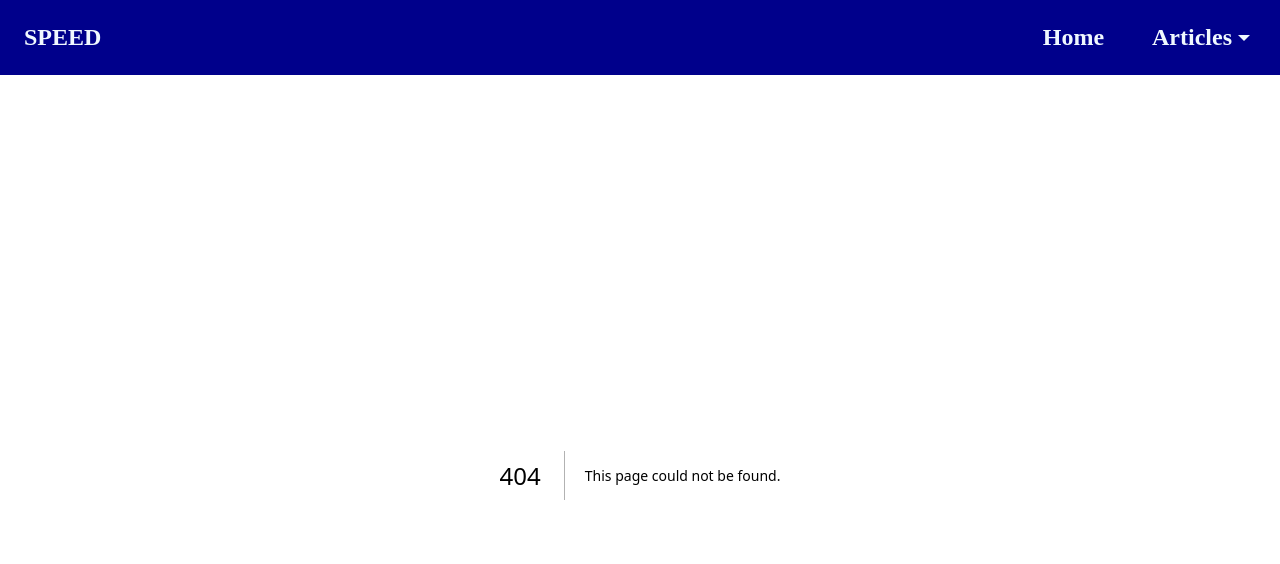
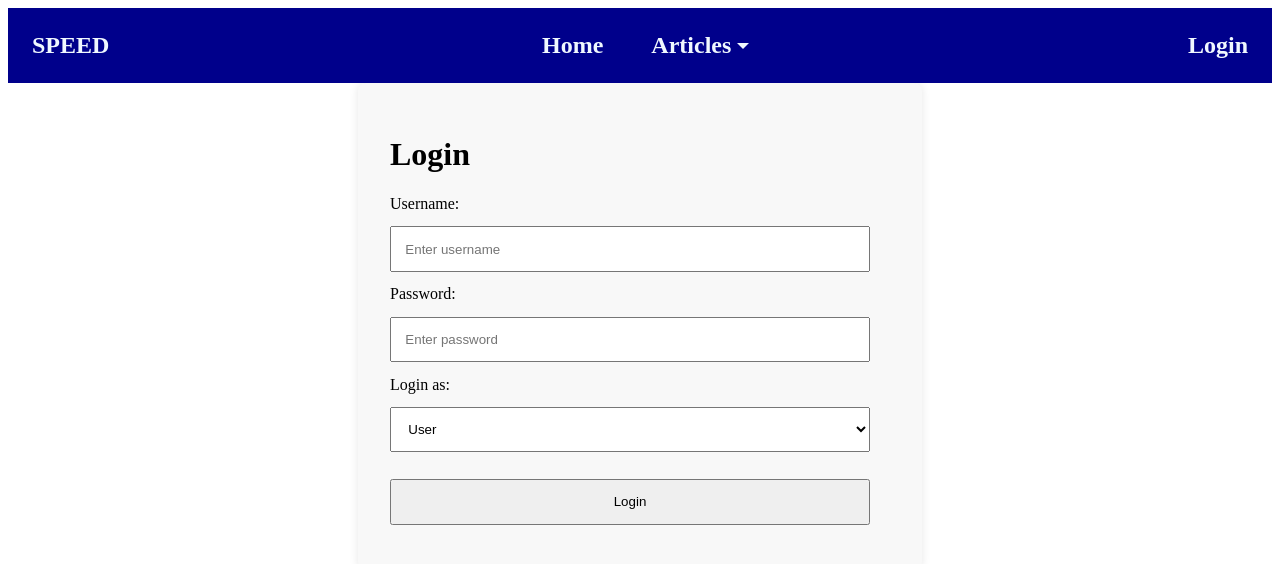
Before and after one commit to Madison-T/SPEED_Development_Articles, a Next.js app in the folder frontend/: page /login in a window 1280 px wide. Before the commit this address had no page. Shown: the top 564 px of the page. Built offline with nearby package versions, Linux system fonts and the light colour scheme.

Commit message:
Created pages for login user types

```diff
--- a/frontend/package.json
+++ b/frontend/package.json
@@ -17,7 +17,7 @@
     "react-dom": "^18",
     "react-hook-form": "^7.53.0",
     "react-icons": "^5.3.0",
-    "sass": "^1.79.4"
+    "sass": "^1.79.5"
   },
   "devDependencies": {
     "@testing-library/jest-dom": "^6.5.0",
--- a/frontend/src/components/PopulatedNavBar.tsx
+++ b/frontend/src/components/PopulatedNavBar.tsx
@@ -1,8 +1,17 @@
+// PopulatedNavBar.tsx
+import { useState } from "react";
 import { IoMdArrowDropdown } from "react-icons/io";
 import NavBar from "./nav/NavBar";
 import NavDropDown from "./nav/NavDropDown";
 import NavItem from "./nav/NavItem";
+
 const PopulatedNavBar = () => {
+  const [isLoggedIn, setIsLoggedIn] = useState(false); // Track login status
+
+  const handleLogout = () => {
+    setIsLoggedIn(false); // Set logout state
+  };
+
   return (
     <NavBar>
       <NavItem>SPEED</NavItem>
@@ -16,7 +25,17 @@ const PopulatedNavBar = () => {
           <NavItem route="/articles/new">Submit new</NavItem>
         </NavDropDown>
       </NavItem>
+      {!isLoggedIn ? (
+        <NavItem route="/login" end style={{ marginLeft: "auto" }}>
+          Login
+        </NavItem>
+      ) : (
+        <NavItem onClick={handleLogout} end style={{ marginLeft: "auto" }}>
+          Logout
+        </NavItem>
+      )}
     </NavBar>
   );
 };
+
 export default PopulatedNavBar;
--- /dev/null
+++ b/frontend/src/pages/admin-dashboard.tsx
@@ -0,0 +1,3 @@
+export default function AdminDashboard() {
+    return <h1>Admin Dashboard</h1>;
+  }
--- /dev/null
+++ b/frontend/src/pages/analyst-dashboard.tsx
@@ -0,0 +1,3 @@
+export default function AnalystDashboard() {
+    return <h1>Analyst Dashboard</h1>;
+  }
--- /dev/null
+++ b/frontend/src/pages/login.tsx
@@ -0,0 +1,84 @@
+// pages/login.tsx
+import { useState } from "react";
+import { useRouter } from "next/router";
+import formStyles from "../styles/Form.module.scss";
+
+const LoginPage = () => {
+  const [username, setUsername] = useState("");
+  const [password, setPassword] = useState("");
+  const [userType, setUserType] = useState("User"); // Default user type
+  const router = useRouter();
+
+  const handleLogin = (event: React.FormEvent) => {
+    event.preventDefault();
+
+    if (!username || !password) {
+      alert("Username and password cannot be blank!");
+      return;
+    }
+
+    // Handle login logic here (for now just redirect based on userType)
+    switch (userType) {
+      case "User":
+        router.push("/user-dashboard");
+        break;
+      case "Moderator":
+        router.push("/moderator-dashboard");
+        break;
+      case "Analyst":
+        router.push("/analyst-dashboard");
+        break;
+      case "Admin":
+        router.push("/admin-dashboard");
+        break;
+      default:
+        break;
+    }
+  };
+
+  return (
+    <div className={formStyles.container}>
+      <h1>Login</h1>
+      <form onSubmit={handleLogin} className={formStyles.form}>
+        <label htmlFor="username">Username:</label>
+        <input
+          type="text"
+          id="username"
+          value={username}
+          onChange={(e) => setUsername(e.target.value)}
+          className={formStyles.formItem}
+          placeholder="Enter username"
+        />
+
+        <label htmlFor="password">Password:</label>
+        <input
+          type="password"
+          id="password"
+          value={password}
+          onChange={(e) => setPassword(e.target.value)}
+          className={formStyles.formItem}
+          placeholder="Enter password"
+        />
+
+        <label htmlFor="userType">Login as:</label>
+        <select
+          id="userType"
+          value={userType}
+          onChange={(e) => setUserType(e.target.value)}
+          className={formStyles.formItem}
+        >
+          <option value="User">User</option>
+          <option value="Moderator">Moderator</option>
+          <option value="Analyst">Analyst</option>
+          <option value="Admin">Admin</option>
+        </select>
+
+        <button type="submit" className={formStyles.formItem}>
+          Login
+        </button>
+      </form>
+    </div>
+  );
+};
+
+export default LoginPage;
--- /dev/null
+++ b/frontend/src/pages/moderator-dashboard.tsx
@@ -0,0 +1,3 @@
+export default function ModeratorDashboard() {
+    return <h1>Moderator Dashboard</h1>;
+  }
--- /dev/null
+++ b/frontend/src/pages/user-dashboard.tsx
@@ -0,0 +1,3 @@
+export default function UserDashboard() {
+    return <h1>User Dashboard</h1>;
+  }
--- a/frontend/src/styles/Form.module.scss
+++ b/frontend/src/styles/Form.module.scss
@@ -24,3 +24,11 @@
     flex-grow: 0;
     font-size: 1.5em;
 }
+.container {
+    max-width: 500px;
+    margin: 0 auto;
+    padding: 2rem;
+    background-color: #f8f8f8;
+    border-radius: 8px;
+    box-shadow: 0 0 10px rgba(0, 0, 0, 0.1);
+  }
```
Also changed, not shown: 1 other file (tests, documents, lock files or other folders). Lines whose indentation alone changed are shown as unchanged.
